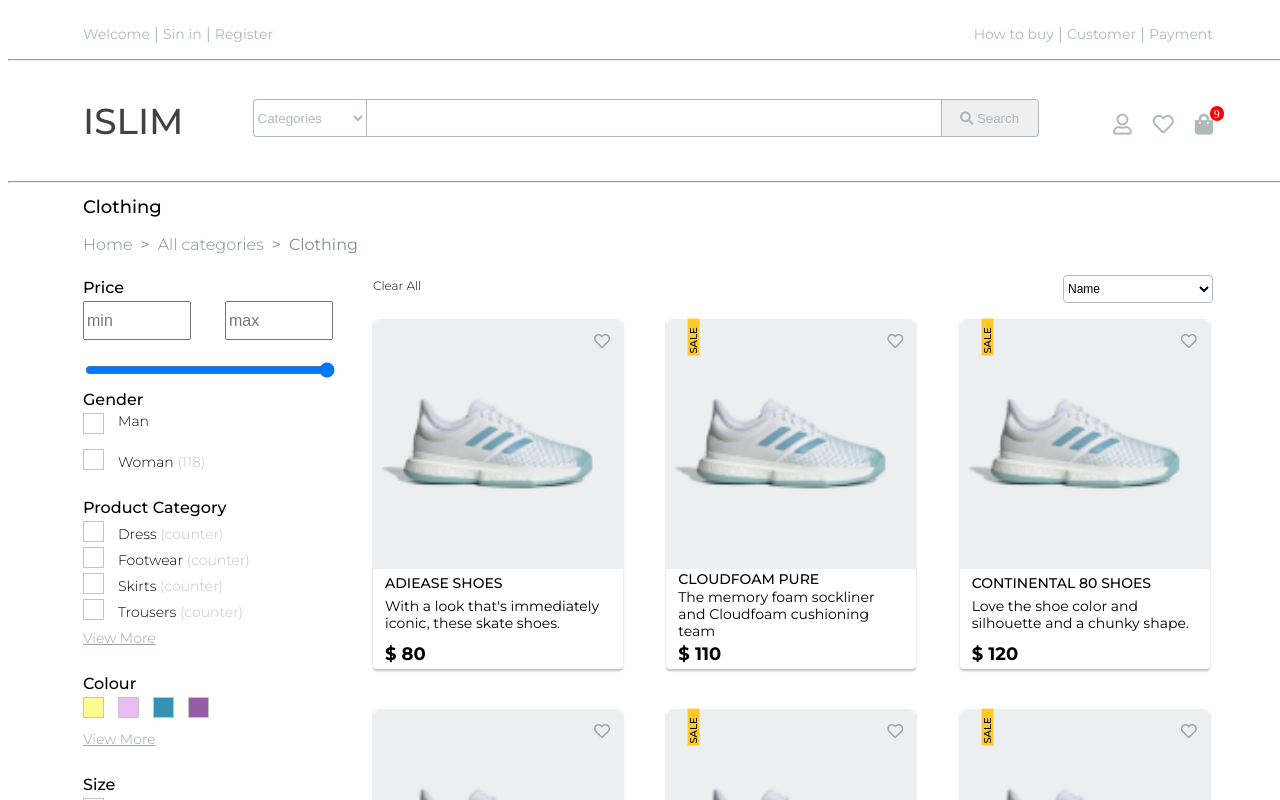
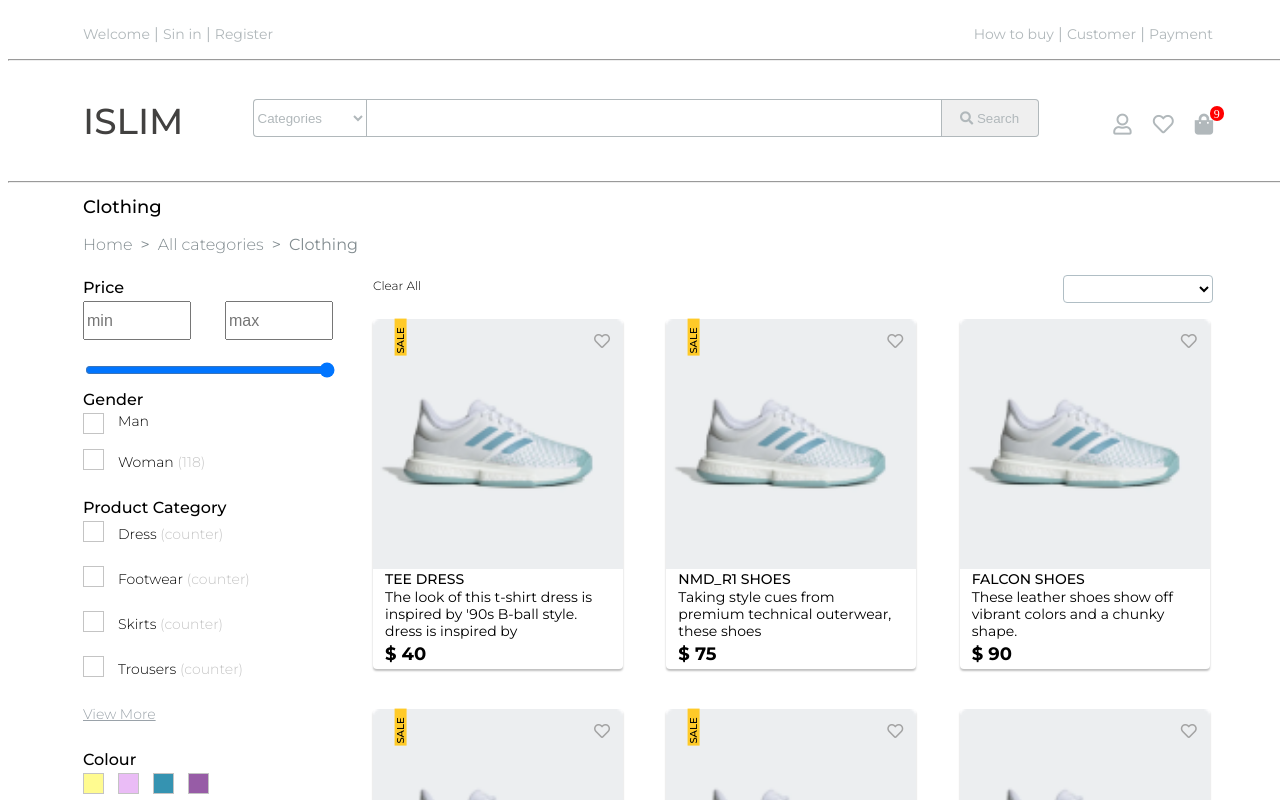
Before and after one commit to mebius01/islim2, a Vue app: page / in a window 1280 px wide. Shown: the top 800 px of the page. Built offline with nearby package versions, Linux system fonts and the light colour scheme; what vue-lodash would draw is missing.

Commit message:
add ClearAll and delete for one tag in TagList

```diff
--- a/src/components/Catalog.vue
+++ b/src/components/Catalog.vue
@@ -31,6 +31,7 @@
                   <input type="checkbox" :id="i.id" :value="i" v-model="category">
                   <span class="checkmark"></span>
                 </label>
+                <br>
               </div>
             </div>
             <div v-show="!visible_category">
@@ -39,6 +40,7 @@
                   <input type="checkbox" :id="i.id" :value="i" v-model="category">
                   <span class="checkmark"></span>
                 </label>
+                <br>
                 </div>
               </div>
               <a class="view_more" @click="visible_category=!visible_category">{{visible_category?"View More":"Hide"}}</a>
@@ -181,23 +183,30 @@
       <div>
         <div class="tag_section">
           <div class="tag_list" v-for="a in {gender, category, color, size, brend, style, season, material}" v-bind:key="a.id">
-            <div class="tag_list" v-for="i in a" :key="i.id">
-              <button class="tag">{{i}}<span style="color:#E44747">x</span></button>
+            <div class="tag_list" v-for="(i, index) in a" :key="index">
+              <button class="tag" v-on:click="a.splice(index, 1)">{{i}}<span style="color:#E44747"> x </span></button>
             </div>
           </div>
-        <a href="">Clear all</a>
-        <select name="Sort By" v-model="sortBy">
+          <a @click="gender.splice(0);
+          category.splice(0);
+          color.splice(0);
+          size.splice(0);
+          brend.splice(0);
+          style.splice(0);
+          season.splice(0);
+          material.splice(0)">Clear all</a>
+        <!-- <select name="Sort By" v-model="sortBy">
           <option value="name">Name</option>
           <option value="category">Category</option>
           <option value="brend">Brend</option>
           <option value="material">Material</option>
           <option value="color">Color</option>
           <option value="size">Size</option>
-        </select>
-        <!-- <select name="Sort By">
+        </select> -->
+        <select name="Sort By" v-model="sortBy">
           <option value="Categories">Sort By +</option>
           <option value="Categories">Sort By -</option>
-        </select> -->
+        </select>
       </div>
       <div class="islim">
         <div v-for="(item, index) in computedProducts" v-bind:key="index">
@@ -276,7 +285,7 @@
       }
       this.$emit('love', {count: this.count})
     }
-  },
+   },
   computed: {
     productCategories () {
       return [...new Set(this.db.map(({ category }) => category))]
@@ -309,7 +318,7 @@
         (this.style.length === 0 || this.style.includes(item.style)) &&
         (this.season.length === 0 || this.season.includes(item.season)) &&
         (this.material.length === 0 || this.material.includes(item.material))
-        }).sort((a, b) => {return a[this.sortBy].toString().localeCompare(b[this.sortBy].toString())})
+        })
     }
   }
 }
@@ -321,6 +330,10 @@
 .color_css{
   display: inline-block;
   margin-bottom: 10px
+}
+
+a{
+  cursor: pointer;
 }
 
 .like {
```
